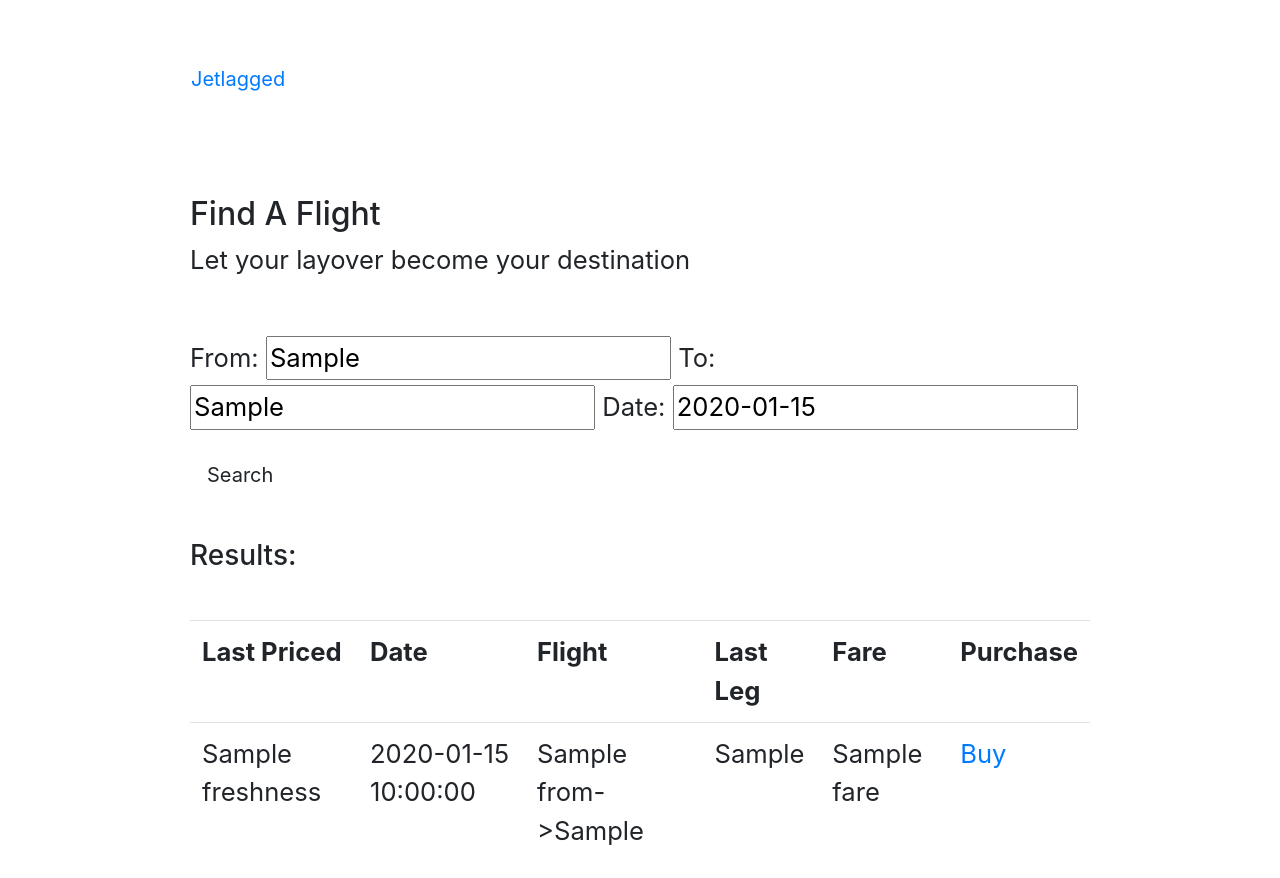
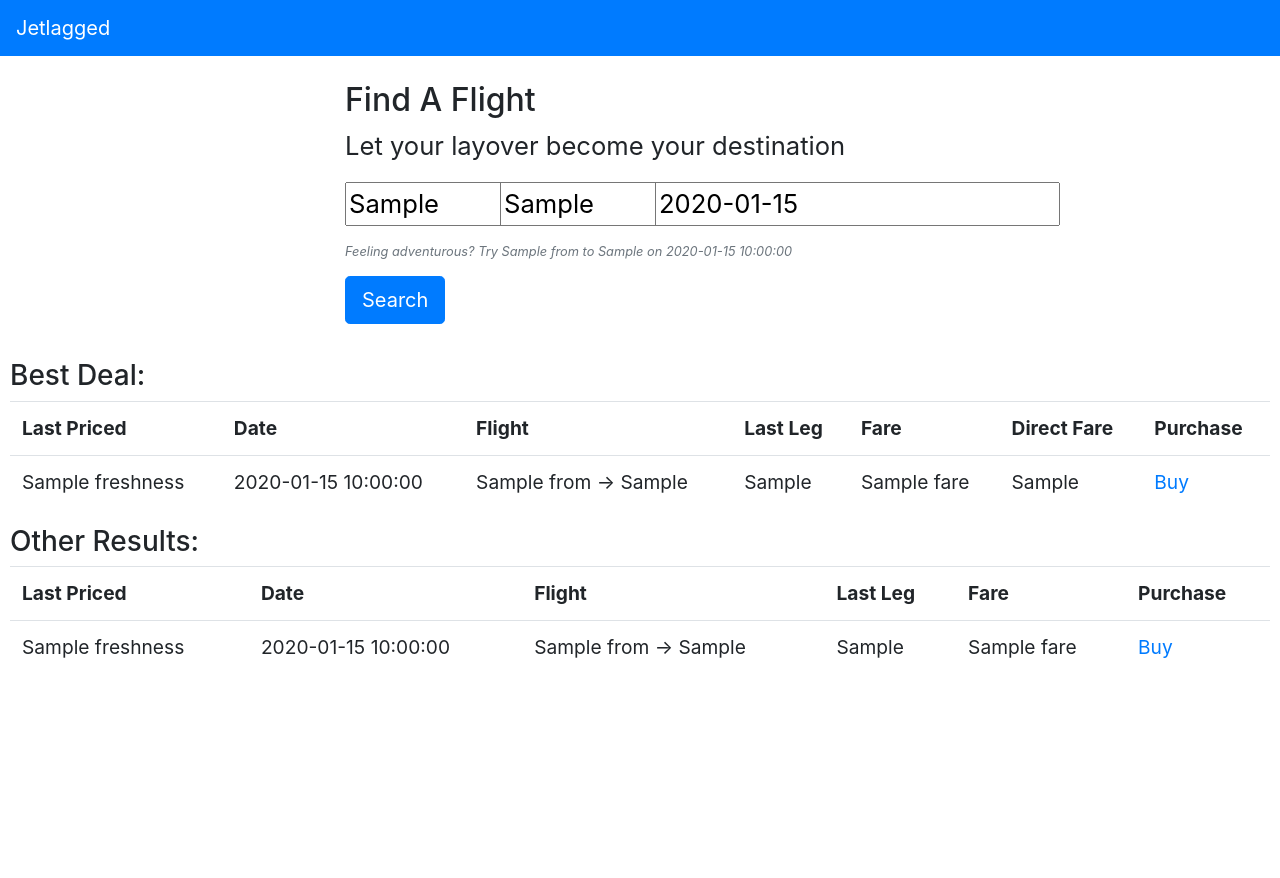
Before and after one commit to srgong/jetlagged, a Flask app: template app/jetlagged/templates/output.html in a window 1280 px wide. After the commit the page ends 658 px from the top, so only its background shows below. Run offline with Flask 2, Linux system fonts and the light colour scheme; the template is opened without the code that fills it: most values are stand-ins (such as "Sample title", 1, 10 or a date in 2020); data that the repository does not hold is empty; some libraries are stand-ins or nearby versions.

Commit message:
add best results table

```diff
--- a/app/jetlagged/static/css/starter-template.css
+++ b/app/jetlagged/static/css/starter-template.css
@@ -1,14 +1,21 @@
-body {
-  padding-top: 50px;
-  margin: auto;
-  width: 75%;
+.container {
+    padding: 25px;
+    margin: auto;
+    width: 50%;
+    font-size: 12px;
+    font-size: 2vw;
 }
 
-.container {
-  font-size: 16px;
-  font-size: 2vw;
+small {
+    padding-right: 15px;
+    padding-bottom: 15px;
+    font-size: 10px;
+    font-size: 1vw;
+    font-style: italic;
 }
 
-.starter-template {
-  padding: 40px 15px;
+.results {
+    padding: 10px;
+    font-size: 12px;
+    font-size: 1.5vw;
 }
--- a/app/jetlagged/templates/output.html
+++ b/app/jetlagged/templates/output.html
@@ -14,74 +14,57 @@
 
   <!-- Custom styles for this template -->
   <link href="../static/css/starter-template.css" rel="stylesheet">
-
-  <!-- HTML5 shim and Respond.js IE8 support of HTML5 elements and media queries -->
-  <!--[if lt IE 9]>
-  <script src="https://oss.maxcdn.com/html5shiv/3.7.2/html5shiv.min.js"></script>
-  <script src="https://oss.maxcdn.com/respond/1.4.2/respond.min.js"></script>
-  <![endif]-->
 </head>
 
+<nav class="navbar navbar-inverse navbar-dark bg-primary">
+    <a class="navbar-brand" href="http://jetlagged.xyz">Jetlagged</a>
+</nav>
+
 <body>
+  <div class="container">
 
-  <div class="navbar navbar-inverse navbar-fixed-top" role="navigation">
-    <div class="container">
-      <div class="navbar-header">
-        <a class="navbar-brand" href="#">Jetlagged</a>
-      </div>
-    </div>
-  </div>
-  <br><br>
-  <div class="container">
-    <div class="starter-template">
-      <h2>Find A Flight</h2>
-      <p>Let your layover become your destination</p>
-    </div>
+    <h2>Find A Flight</h2>
+    <p>Let your layover become your destination</p>
 
-    <div class = "container">
-
-      <form  action="/output" method="GET">
-        <div class="form-group">
-          <label for="From">From:</label>
-          <input type="text" id="from" name='from' value={{ args['from'] }}>
-          <label for="To">To:</label>
-          <input type="text" id="to" name='to' value={{ args['to'] }}>
-          <label for="Date">Date:</label>
-          <input type="text" id="date" name='date' placeholder="MM-DD-YYYY" value={{ args['date'] }}>
+      <form action="/output" method="GET">
+        <div class="form-group row">
+          <div class="col-md-3">
+            <input type="text" name='from' placeholder="Origin" value={{ args['from'] }}>
+          </div>
+          <div class ="col-md-3">
+            <input type="text" name='to' placeholder="Destination" value={{ args['to'] }}>
+          </div>
+          <div  class ="col-md-3">
+            <input type="text" name='date' placeholder="MM-DD-YYYY" value={{ args['date'] }}>
+          </div>
         </div>
-
-        <div>
-          <button type="submit" class="btn btn-default btn-lg">Search</button>
-          <!-- <button formaction="http://jetlagged.xyz/output" type="submit" class="btn btn-default btn-lg">Search</button> -->
-        </div>
+        <small class="form-text text-muted">Feeling adventurous? Try {{ adventures['from'] }} to {{ adventures['to'] }} on {{ adventures['date'] }}</small>
+           <!--<button formaction="http://jetlagged.xyz/output" type="submit" class="btn btn-primary btn-lg">Search</button>-->
+           <button type="submit" class="btn btn-primary btn-lg">Search</button>
 
       </form>
-    </div>
 
-    <script src="https://code.jquery.com/jquery-1.10.2.min.js"></script>
-    <script src="../static/js/bootstrap.min.js"></script>
+  </div>
 
-  </div> <!-- /.container-->
+  <div class="results">
+    <h3>Best Deal:</h3>
 
-  <div class="container">
-    <div class="starter-template">
-      <h3>Results:</h3>
-    </div>
+    <table class="table table-hover">
+      <tr><th>Last Priced</th><th>Date</th><th>Flight</th><th>Last Leg</th><th>Fare</th><th>Direct Fare</th><th>Purchase</th></tr>
+      {% for best in bests %}
+      <tr><td> {{ best['freshness'] }} </td><td>{{ args['date'] }}</td><td>{{ args['from'] }} -> {{ args['to'] }}</td><td>{{ best['last_leg']}}</td><td> {{ best['fare'] }}</td><td> {{ best['direct_fare'] }}</td><td><a href="www.google.com/flights">Buy</a></td></tr>
+      {% endfor %}
+    </table>
 
-    <div class="container">
+      <h3>Other Results:</h3>
 
       <table class="table table-hover">
         <tr><th>Last Priced</th><th>Date</th><th>Flight</th><th>Last Leg</th><th>Fare</th><th>Purchase</th></tr>
         {% for flight in flights %}
-        <tr><td> {{ flight['freshness'] }} </td><td>{{ args['date'] }}</td><td>{{ args['from'] }}->{{ args['to'] }}</td><td>{{ flight['last_leg']}}</td><td> {{ flight['fare'] }}</td><td><a href="www.google.com/flights">Buy</a></td></tr>
+        <tr><td> {{ flight['freshness'] }} </td><td>{{ args['date'] }}</td><td>{{ args['from'] }} -> {{ args['to'] }}</td><td>{{ flight['last_leg']}}</td><td> {{ flight['fare'] }}</td><td><a href="www.google.com/flights">Buy</a></td></tr>
         {% endfor %}
       </table>
-
-    </div><!-- /.container -->
-
-    <!-- Bootstrap core JavaScript
-    ================================================== -->
-    <!-- Placed at the end of the document so the pages load faster -->
+  </div>
     <script src="https://ajax.googleapis.com/ajax/libs/jquery/1.11.1/jquery.min.js"></script>
     <script src="static/js/bootstrap.min.js"></script>
   </body>
--- a/app/jetlagged/views.py
+++ b/app/jetlagged/views.py
@@ -23,8 +23,12 @@ def inject_now():
 @app.route('/')
 @app.route('/index')
 def flights_input():
-    flights = []
-    return render_template("index.html")
+    return render_template("index.html", args = feeling_adventurous())
+
+def feeling_adventurous():
+    key = g.db.randomkey()
+    args = dict(arg.split('=') for arg in key.split('@'))
+    return args
 
 def convert_sec(sec):
     sec = int(sec)
@@ -46,6 +50,7 @@ def convert_sec(sec):
 
 @app.route('/output')
 def flights_output():
+    adventures = feeling_adventurous()
     dest = request.args.get('to')
     origin = request.args.get('from')
     date = request.args.get('date')
@@ -56,10 +61,16 @@ def flights_output():
     for field in fields:
         key = field.split('=')
         value = fields[field].split('@')
-        fieldKey = {key[0]: key[1]}
-        valueKey = dict(v.split('=') for v in value)
-        flight = dict(fieldKey.items() + valueKey.items())
+        field_key = {key[0]: key[1]}
+        value_key = dict(v.split('=') for v in value)
+        flight = dict(field_key.items() + value_key.items())
         flight['freshness'] = convert_sec(int(datetime.utcnow().strftime("%s")) - int(flight['processed_ms']))
         flights.append(flight)
         print flight
-    return render_template("output.html", args = args, flights = flights, animation_time="30")
+    sorted_flights = sorted(flights, key=lambda k: k['fare'])
+    bests = sorted_flights.pop(0)
+    if any(f['last_leg'] == 'None' for f in flights):
+        bests['direct_fare'] = min(d['fare'] for d in flights if d['last_leg'] == 'None')
+    else:
+        bests['direct_fare'] = ""
+    return render_template("output.html", args = args, bests = [bests], adventures = adventures, flights = sorted_flights, animation_time="30")
```
Also changed, not shown: app/jetlagged/templates/index.html (+22 -37 lines).
